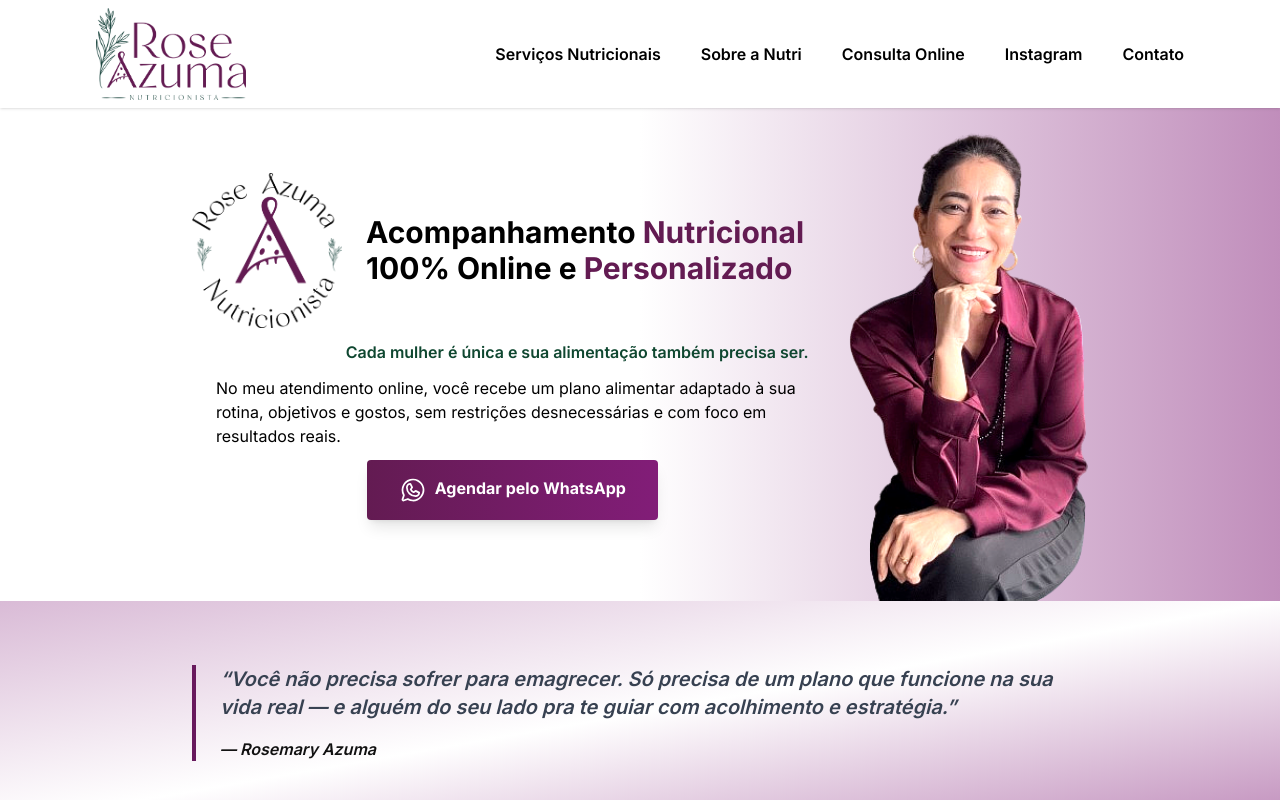
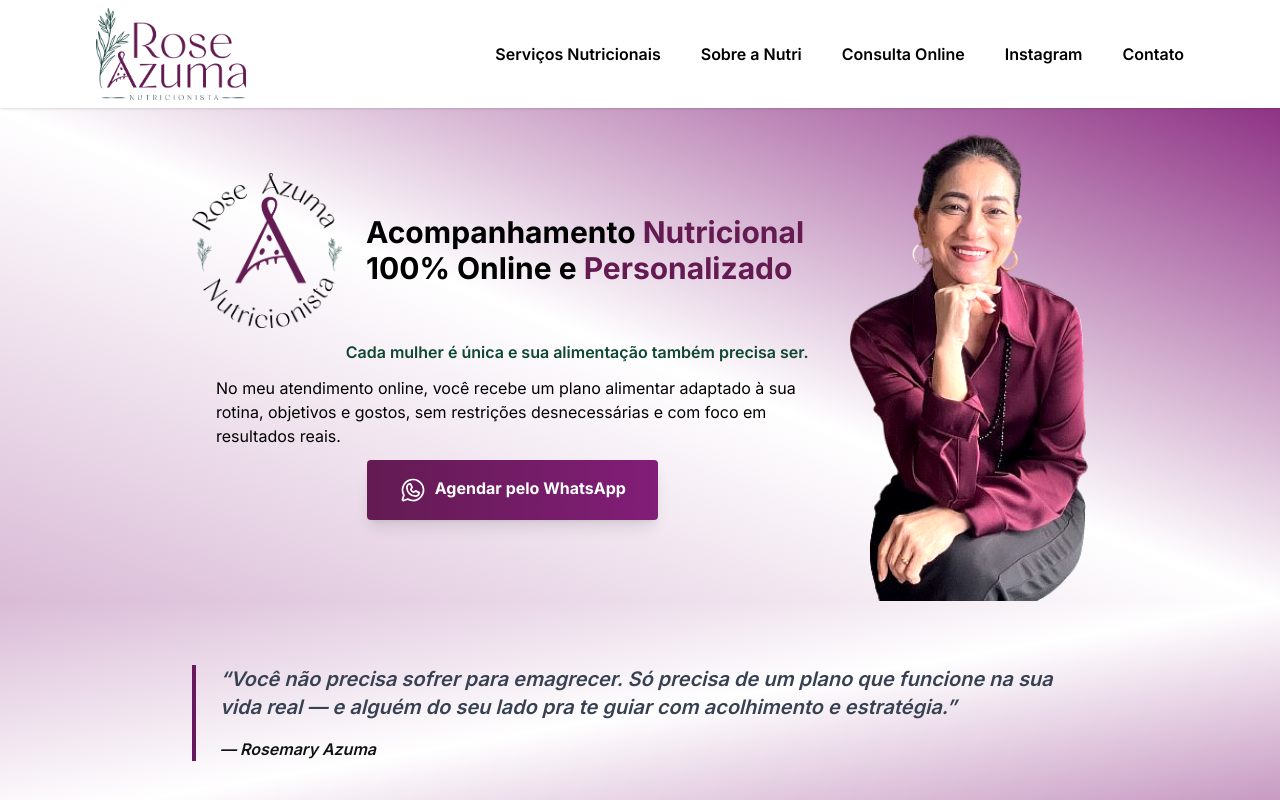
Before and after one commit to m4rcaoferole/rosenutri, a Next.js app: page / in a window 1280 px wide. Shown: the top 800 px of the page. Built offline with nearby package versions, Linux system fonts and the light colour scheme.

Commit message:
fix: correct style background gradiente

```diff
--- a/src/components/NutriSection/index.tsx
+++ b/src/components/NutriSection/index.tsx
@@ -8,7 +8,9 @@ import nutriPhoto from '../../assets/nutriPhoto.png';
 
 export default function NutriSection() {
   return (
-    <section className="bg-gradient-to-r from-white via-white to-murasaki100/50 px-6 pt-8 md:pt-6 sm:pt-12">
+    // <section className="bg-gradient-to-r from-white via-white to-murasaki100/50 px-6 pt-8 md:pt-6 sm:pt-12">
+    // <section className="bg-gradient-to-tr from-white via-white to-murasaki100/50 px-6 pt-8 md:pt-6 sm:pt-12">
+    <section className="bg-gradient-to-tr from-murasaki100/30 via-white/80 to-murasaki100/90 px-6 pt-8 md:pt-6 sm:pt-12">
       <div className="max-w-4xl mx-auto flex items-center">
         {/* Texto e Botão */}
         <div className="text-center flex flex-col gap-3 md:pr-10 md:text-left space-x-6">
```
